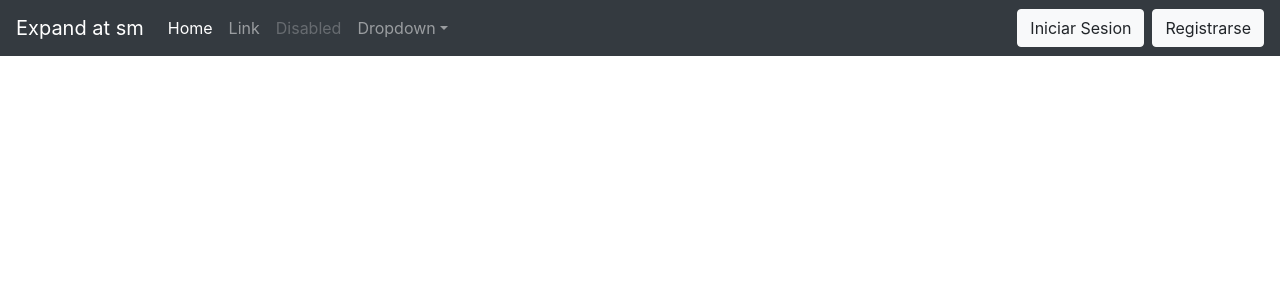
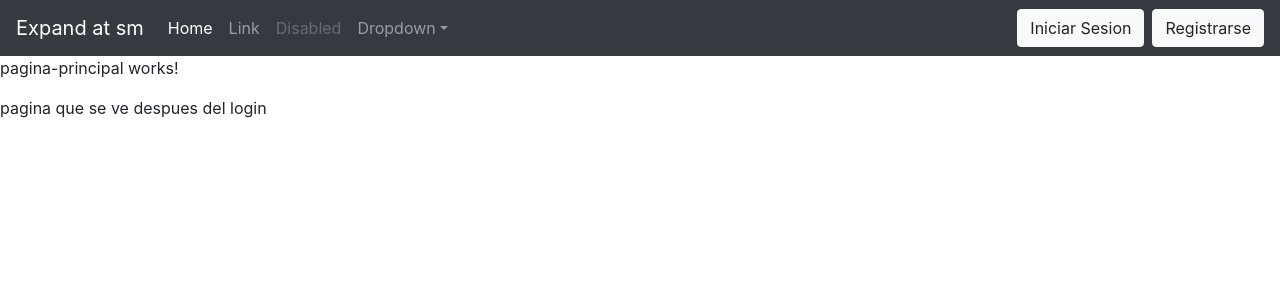
Before and after one commit to pgClipfs/proyecto-clip-money-c-gr5c, an Angular app in the folder WebApplicationCLIP/AppAngularCLIP/: page /principal in a window 1280 px wide. Before the commit this address led to /. Shown: the top 300 px of the page. Built offline with nearby package versions, Linux system fonts and the light colour scheme.

Commit message:
Creacion componente pagina principal

```diff
--- /dev/null
+++ b/WebApplicationCLIP/AppAngularCLIP/src/app/components/pagina-principal/pagina-principal.component.html
@@ -0,0 +1,6 @@
+<p>pagina-principal works!</p>
+
+<p>
+    pagina que se ve despues del login
+
+</p>
--- /dev/null
+++ b/WebApplicationCLIP/AppAngularCLIP/src/app/components/pagina-principal/pagina-principal.component.ts
@@ -0,0 +1,15 @@
+import { Component, OnInit } from '@angular/core';
+
+@Component({
+  selector: 'app-pagina-principal',
+  templateUrl: './pagina-principal.component.html',
+  styleUrls: ['./pagina-principal.component.css']
+})
+export class PaginaPrincipalComponent implements OnInit {
+
+  constructor() { }
+
+  ngOnInit(): void {
+  }
+
+}
```
Also changed, not shown: WebApplicationCLIP/AppAngularCLIP/src/app/app.module.ts (+5 -2 lines), WebApplicationCLIP/AppAngularCLIP/src/app/components/pagina-principal/pagina-principal.component.css (added), 1 other file (tests, documents, lock files or other folders).
